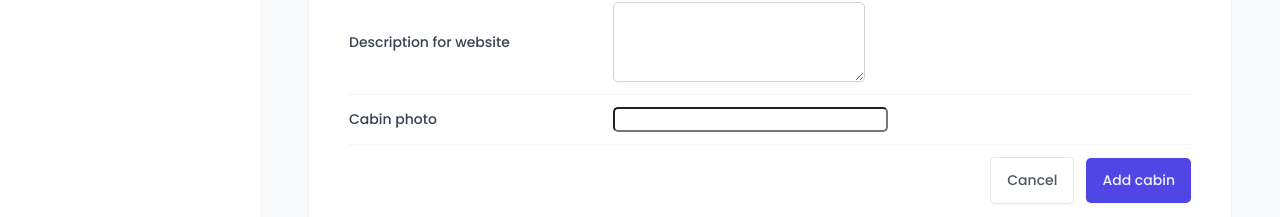
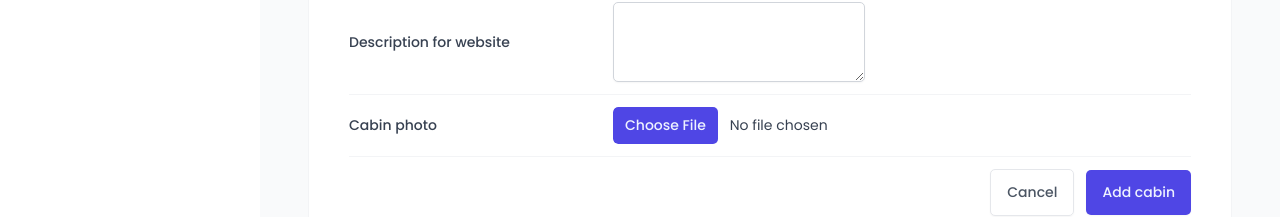
Before and after one commit to tur-pa/the-wild-oasis, a React (Vite) app: page /cabins in a window 1280 px wide. Both pictures are taken after a click on the button "Add new cabin". Shown: the part 575-792 px from the top of the page. Built offline with nearby package versions, Linux system fonts and the light colour scheme; no server answers; the database is empty; a web font is replaced by a local one.

Commit message:
edit cabins

```diff
--- a/src/features/cabins/CabinRow.jsx
+++ b/src/features/cabins/CabinRow.jsx
@@ -3,6 +3,8 @@ import { formatCurrency } from "../../utils/helpers";
 import { useMutation, useQueryClient } from "@tanstack/react-query";
 import { deleteCabin } from "../../services/apiCabins";
 import toast from "react-hot-toast";
+import { useEffect, useState } from "react";
+import CreateCabinForm from "./CreateCabinForm";
 
 const TableRow = styled.div`
   display: grid;
@@ -44,6 +46,8 @@ const Discount = styled.div`
 `;
 
 function CabinRow({ cabin }) {
+  const [showForm, setShowForm] = useState(false);
+
   const {
     id: cabinId,
     name,
@@ -67,16 +71,22 @@ function CabinRow({ cabin }) {
   });
 
   return (
+    <>
       <TableRow role="row">
         <Img src={image}></Img>
         <Cabin>{name}</Cabin>
         <div>Fits up to {maxCapacity}</div>
         <Price>{formatCurrency(regularPrice)}</Price>
         <Discount>{formatCurrency(discount)}</Discount>
+        <div>
+          <button onClick={() => setShowForm((show) => !show)}>Edit</button>
           <button onClick={() => mutate(cabinId)} disabled={isLoading}>
             Delete
           </button>
+        </div>
       </TableRow>
+      {showForm && <CreateCabinForm cabinToEdit={cabin}></CreateCabinForm>}
+    </>
   );
 }
 
--- a/src/features/cabins/CabinTable.jsx
+++ b/src/features/cabins/CabinTable.jsx
@@ -32,7 +32,7 @@ function CabinTable() {
   const {
     isLoading,
     data: cabins,
-    error,
+    // error,
   } = useQuery({
     queryKey: ["cabins"],
     queryFn: getCabins,
--- a/src/features/cabins/CreateCabinForm.jsx
+++ b/src/features/cabins/CreateCabinForm.jsx
@@ -1,4 +1,4 @@
-import styled from "styled-components";
+// import styled from "styled-components";
 
 import Input from "../../ui/Input";
 import Form from "../../ui/Form";
@@ -7,7 +7,7 @@ import FileInput from "../../ui/FileInput";
 import Textarea from "../../ui/Textarea";
 import { useForm } from "react-hook-form";
 import { useMutation, useQueryClient } from "@tanstack/react-query";
-import { createCabin } from "../../services/apiCabins";
+import { createEditCabin } from "../../services/apiCabins";
 import toast from "react-hot-toast";
 import FormRow from "../../ui/FormRow";
 
@@ -47,13 +47,18 @@ import FormRow from "../../ui/FormRow";
 //   color: var(--color-red-700);
 // `;
 
-function CreateCabinForm() {
+function CreateCabinForm({ cabinToEdit = {} }) {
+  const { id: editId, ...editValues } = cabinToEdit;
+  const isEditSession = Boolean(editId);
+
   const queryClient = useQueryClient();
-  const { register, handleSubmit, reset, getValues, formState } = useForm();
+  const { register, handleSubmit, reset, getValues, formState } = useForm({
+    defaultValues: isEditSession ? editValues : {},
+  });
   const { errors } = formState;
 
-  const { mutate, isLoading: isCreating } = useMutation({
-    mutationFn: createCabin,
+  const { mutate: createCabin, isLoading: isCreating } = useMutation({
+    mutationFn: createEditCabin,
     onSuccess: () => {
       toast.success("New cabin created.");
       queryClient.invalidateQueries({ queryKey: ["cabins"] });
@@ -62,8 +67,24 @@ function CreateCabinForm() {
     onError: (err) => toast.error(err.message),
   });
 
+  const { mutate: editCabin, isLoading: isEditing } = useMutation({
+    mutationFn: ({ newCabinData, id }) => createEditCabin(newCabinData, id),
+    onSuccess: () => {
+      toast.success("Cabin edited.");
+      queryClient.invalidateQueries({ queryKey: ["cabins"] });
+      reset();
+    },
+    onError: (err) => toast.error(err.message),
+  });
+
+  const isWorking = isCreating || isEditing;
+
   function onSubmit(data) {
-    mutate(data);
+    const image = typeof data.image === "string" ? data.image : data.image[0];
+
+    if (isEditSession)
+      editCabin({ newCabinData: { ...data, image }, id: editId });
+    else createCabin({ ...data, image });
   }
 
   function onError(errors) {}
@@ -74,7 +95,7 @@ function CreateCabinForm() {
         <Input
           type="text"
           id="name"
-          disabled={isCreating}
+          disabled={isWorking}
           {...register("name", { required: "This field is required" })}
         />
       </FormRow>
@@ -83,7 +104,7 @@ function CreateCabinForm() {
         <Input
           type="number"
           id="maxCapacity"
-          disabled={isCreating}
+          disabled={isWorking}
           {...register("maxCapacity", {
             required: "This field is required",
             min: {
@@ -98,7 +119,7 @@ function CreateCabinForm() {
         <Input
           type="number"
           id="regularPrice"
-          disabled={isCreating}
+          disabled={isWorking}
           {...register("regularPrice", {
             required: "This field is required",
             min: {
@@ -113,7 +134,7 @@ function CreateCabinForm() {
         <Input
           type="number"
           id="discount"
-          disabled={isCreating}
+          disabled={isWorking}
           defaultValue={0}
           {...register("discount", {
             required: "This field is required",
@@ -128,14 +149,23 @@ function CreateCabinForm() {
         <Textarea
           type="number"
           id="description"
-          disabled={isCreating}
+          disabled={isWorking}
           defaultValue=""
-          {...register("description")}
+          {...register("description", {
+            required: "This field is required",
+          })}
         />
       </FormRow>
 
       <FormRow label={"Cabin photo"}>
-        <FileInput id="image" disabled={isCreating} accept="image/*" />
+        <FileInput
+          id="image"
+          disabled={isWorking}
+          accept="image/*"
+          {...register("image", {
+            required: isEditSession ? false : "This field is required",
+          })}
+        />
       </FormRow>
 
       <FormRow>
@@ -143,7 +173,9 @@ function CreateCabinForm() {
         <Button variation="secondary" type="reset">
           Cancel
         </Button>
-        <Button disabled={isCreating}>Add cabin</Button>
+        <Button disabled={isWorking}>
+          {isEditSession ? "Edit" : "Add cabin"}
+        </Button>
       </FormRow>
     </Form>
   );
--- a/src/services/apiCabins.js
+++ b/src/services/apiCabins.js
@@ -1,4 +1,4 @@
-import supabase from "./supabase";
+import supabase, { supabaseUrl } from "./supabase";
 
 export async function getCabins() {
   const { data, error } = await supabase.from("cabins").select("*");
@@ -22,16 +22,39 @@ export async function deleteCabin(id) {
   return data;
 }
 
-export async function createCabin(newCabin) {
-  const { data, error } = await supabase
-    .from("cabins")
-    .insert([newCabin])
-    .select();
+export async function createEditCabin(newCabin, id) {
+  const hasImagePath = newCabin.image?.startsWith?.(supabaseUrl);
+  const imageName = `${Math.random()}-${newCabin.image.name}`.replaceAll(
+    "/",
+    ""
+  );
+  const imagePath = hasImagePath
+    ? newCabin.image
+    : `${supabaseUrl}/storage/v1/object/public/cabin-images/${imageName}`;
 
+  let query = supabase.from("cabins");
+
+  // CREATE
+  if (!id) query = query.insert([{ ...newCabin, image: imagePath }]);
+
+  // EDIT
+  if (id) query = query.update({ ...newCabin, image: imagePath }).eq("id", id);
+
+  const { data, error } = await query.select().single();
   if (error) {
     console.error(error);
     throw new Error("Cabins could not be created");
   }
 
+  const { error: storageError } = await supabase.storage
+    .from("cabin-images")
+    .upload(imageName, newCabin.image);
+
+  if (storageError) {
+    await supabase.from("cabins").delete().eq("id", data.id);
+    console.error(storageError);
+    throw new Error("Image could not be uploaded");
+  }
+
   return data;
 }
--- a/src/services/supabase.js
+++ b/src/services/supabase.js
@@ -1,5 +1,5 @@
 import { createClient } from "@supabase/supabase-js";
-const supabaseUrl = "https://rhwprxlyhhhjtomhorjl.supabase.co";
+export const supabaseUrl = "https://rhwprxlyhhhjtomhorjl.supabase.co";
 const supabaseKey =
   "eyJhbGciOiJIUzI1NiIsInR5cCI6IkpXVCJ9.eyJpc3MiOiJzdXBhYmFzZSIsInJlZiI6InJod3ByeGx5aGhoanRvbWhvcmpsIiwicm9sZSI6ImFub24iLCJpYXQiOjE3MDA1OTkzMzIsImV4cCI6MjAxNjE3NTMzMn0.H4Lza8bko38VgQd3ZxOfprEAUD-Gc--j6Ym_WFrg4kg";
 const supabase = createClient(supabaseUrl, supabaseKey);
--- a/src/ui/FileInput.jsx
+++ b/src/ui/FileInput.jsx
@@ -1,6 +1,6 @@
 import styled from "styled-components";
 
-const FileInput = styled.input`
+const FileInput = styled.input.attrs({ type: "file" })`
   font-size: 1.4rem;
   border-radius: var(--border-radius-sm);
 
```
Lines whose indentation alone changed are shown as unchanged.
